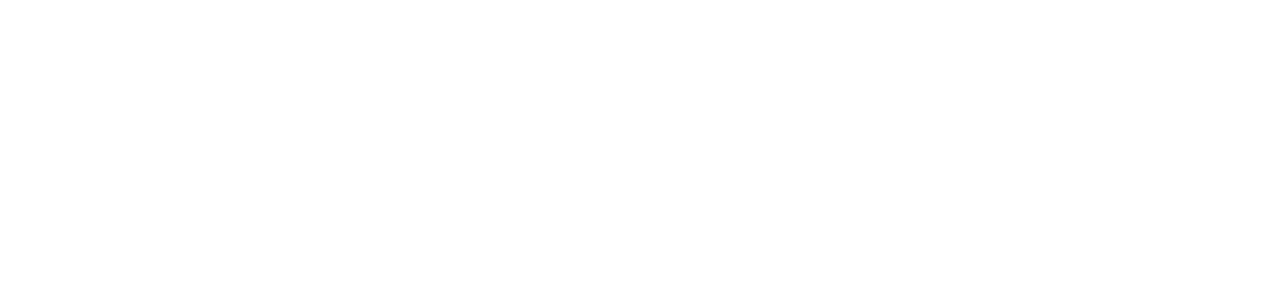
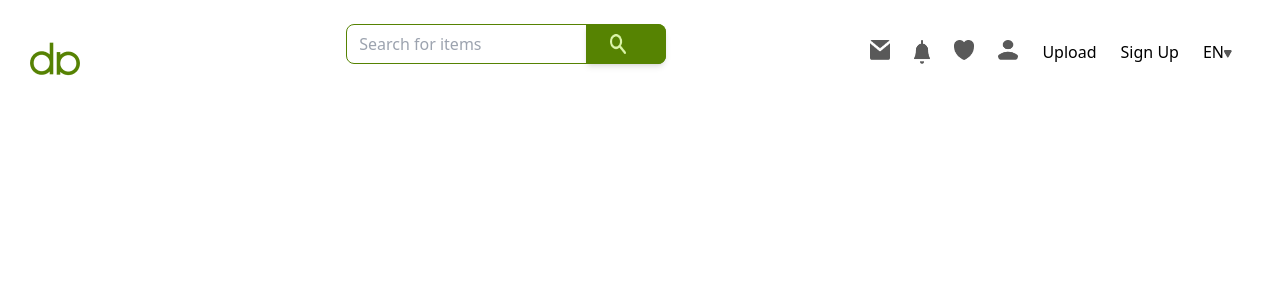
Before and after one commit to your-expert-tech-guide/dashmeafrica, a React (Vite) app: page /homepageone in a window 1280 px wide. Before the commit this address had no page. Shown: the top 300 px of the page. Built offline with nearby package versions, Linux system fonts and the light colour scheme; the HTML template or start-up script is replaced by a standard one.

Commit message:
Imported necessary images and created the navbar section

```diff
--- a/src/App.jsx
+++ b/src/App.jsx
@@ -9,7 +9,8 @@
 import Signup1 from './Signup1'
 import Signup2 from './Signup2';
 import Forgotpassword from './Forgotpassword'
-
+import HomepageOne from './HomepageOne'
+import Productlist from './Productlist'
 function App() {
   return (
     <>
@@ -18,6 +19,8 @@
         <Route path='/signup2' element={<Signup2 />} />
         <Route path='/login' element={<Login />} />
         <Route path='/forgotpassword' element={<Forgotpassword />} />
+        <Route path='/homepageone' element={<HomepageOne />} />
+        <Route path='/productlist' element={<Productlist />} />
 
 </Routes>
     </>
--- a/src/HomepageOne.jsx
+++ b/src/HomepageOne.jsx
@@ -0,0 +1,83 @@
+import React, { useState } from 'react';
+import { Link } from "react-router-dom";
+import Tik from './assets/tik.png';
+import Twitter from './assets/twitter.png';
+import Facebook from './assets/facebook.png';
+import Dashcart from './assets/dashcart.png'
+import logo from './assets/logo.png';
+import search from './assets/search.png';
+import heart from './assets/heart.png';
+import email from './assets/email.png';
+import dropdown from './assets/dropdown.png';
+import customer from './assets/customer.png';
+import notification from './assets/notification.png';
+import heroimage from './assets/heroimage.png';
+import Productlist from './Productlist';
+
+const HomepageOne = () => {
+return(
+    <div>
+      {/* NAV SECTION  */}
+         <nav className="header flex justify-between m-2">
+            <div className="logo"> {/* Logo */}
+          <img
+            src={logo}
+            alt="Logo"
+            className='mt-2 mr-10'
+
+          />
+          </div>
+            <div className="search">
+            <div className="relative flex flex-wrap items-stretch mb-4  mt-4">
+            <input type="search" className="form-control  flex-auto  block w-80   h-10 px-3 py-2 text-base font-normal text-gray-700 bg-white bg-clip-padding border border-solid border-[#568302] rounded-lg transition ease-in-out m-0 focus:text-gray-700 focus:bg-white focus:border-blue-600 focus:outline-none" placeholder="Search for items" aria-label="Search" aria-describedby="button-addon2"/>
+      <button className="btn  absolute pr-10 h-10 ml-60 px-6 py-3 bg-[#568302] text-white font-medium text-xs leading-tight uppercase rounded-r-lg shadow-md  hover:shadow-lg focus:bg-blue-700  focus:shadow-lg focus:outline-none focus:ring-0 active:bg-blue-800 active:shadow-lg transition duration-150 ease-in-out flex items-center" type="button" id="button-addon2">
+        {/* Image */}
+        <img
+            src={search}
+            alt="Signup Image"
+            className="w-5 h-5 "
+          />
+
+    </button>
+  </div>
+            </div>
+            <div className="icons flex mt-8 mr-10 gap-6">
+            <img
+            src={email}
+            alt="email icon"
+            className="w-5 h-5 "
+          />
+          <img
+            src={notification}
+            alt="notification icon"
+            className="w-4 h-6 "
+          />
+          <img
+            src={heart}
+            alt="heart icon"
+            className="w-5 h-5 "
+          />
+          <img
+            src={customer}
+            alt="customer icon"
+            className="w-5 h-5 "
+          />
+          <span className=' flex gap-6' >
+          <p className=''>Upload</p>
+          <p>Sign Up</p>
+          <div className="flex"><p>EN</p> <img
+            src={dropdown}
+            alt="dropdown icon"
+            className="w-2 h-2 mt-2.5 "
+          />
+
+          </div>
+          </span>
+            </div>
+
+        </nav>
+        </div>
+)
+
+};
+export default HomepageOne;
```
